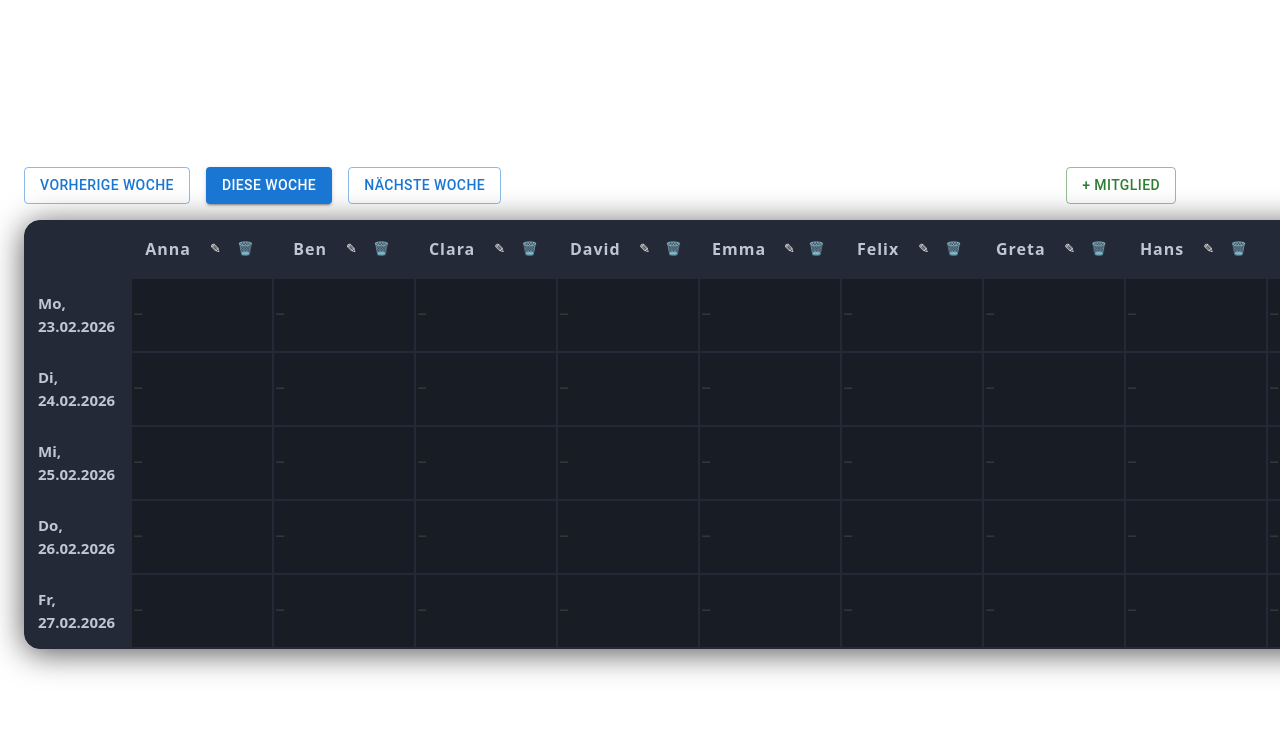
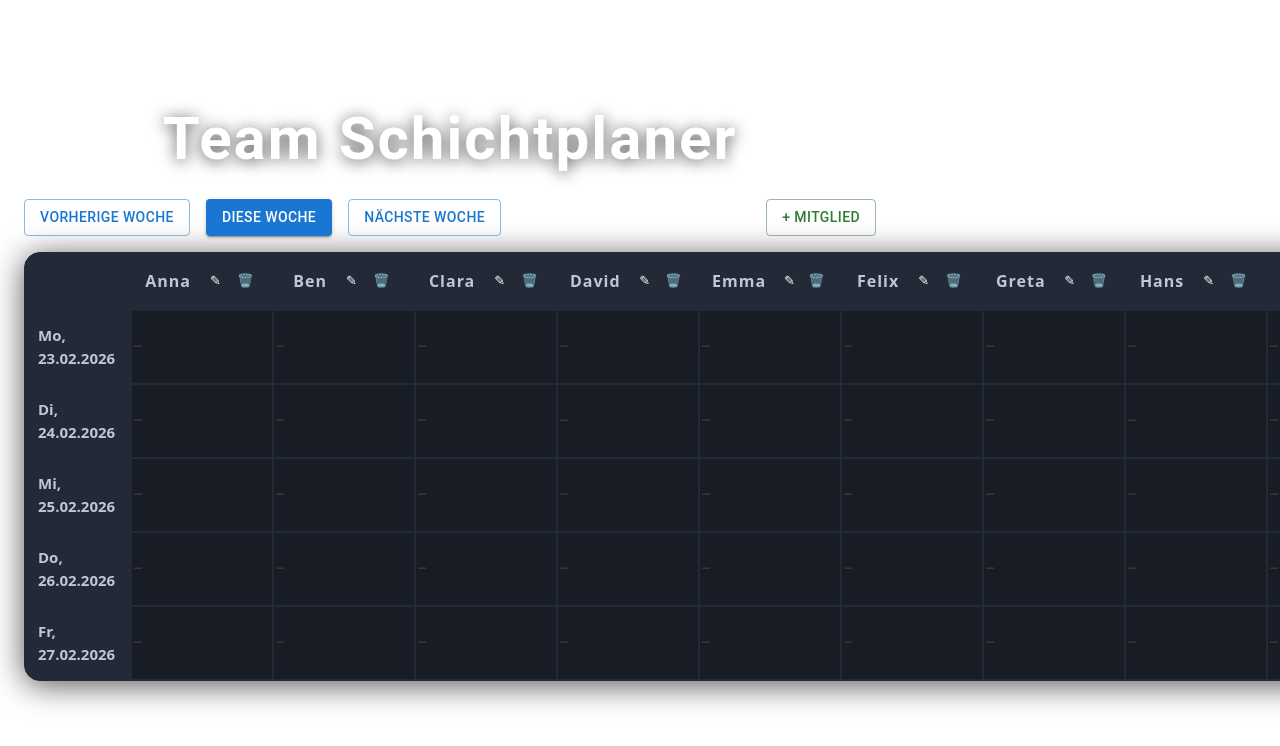
Before and after one commit to schlonz1975/shift-scheduler, a React (Vite) app: page / in a window 1280 px wide. Shown: the top 746 px of the page. Built offline with nearby package versions, Linux system fonts and the light colour scheme.

Commit message:
Changes to the layout.

```diff
--- a/src/App.jsx
+++ b/src/App.jsx
@@ -163,7 +163,34 @@ function App() {
   return (
     <ThemeProvider theme={theme}>
       <LocalizationProvider dateAdapter={AdapterMoment} adapterLocale="de">
-        <Container>
+        <Container maxWidth="md" sx={{ mt: 1, mb: 4 }}>
+          {/* Website Headline */}
+          <Box
+            sx={{
+              display: "flex",
+              flexDirection: "column",
+              alignItems: "center",
+              justifyContent: "flex-start",
+              minHeight: "8vh",
+              mb: 1,
+            }}
+          >
+            <Typography
+              variant="h2"
+              component="h1"
+              sx={{
+                color: "#fff",
+                fontWeight: 700,
+                letterSpacing: 2,
+                mb: 1,
+                mt: 1,
+                textAlign: "center",
+                textShadow: "0 2px 16px #000a",
+              }}
+            >
+              Team Schichtplaner
+            </Typography>
+          </Box>
           {/* Add Member Dialog */}
           <Dialog open={addMemberOpen} onClose={() => setAddMemberOpen(false)}>
             <DialogTitle>Mitglied hinzufügen</DialogTitle>
```
